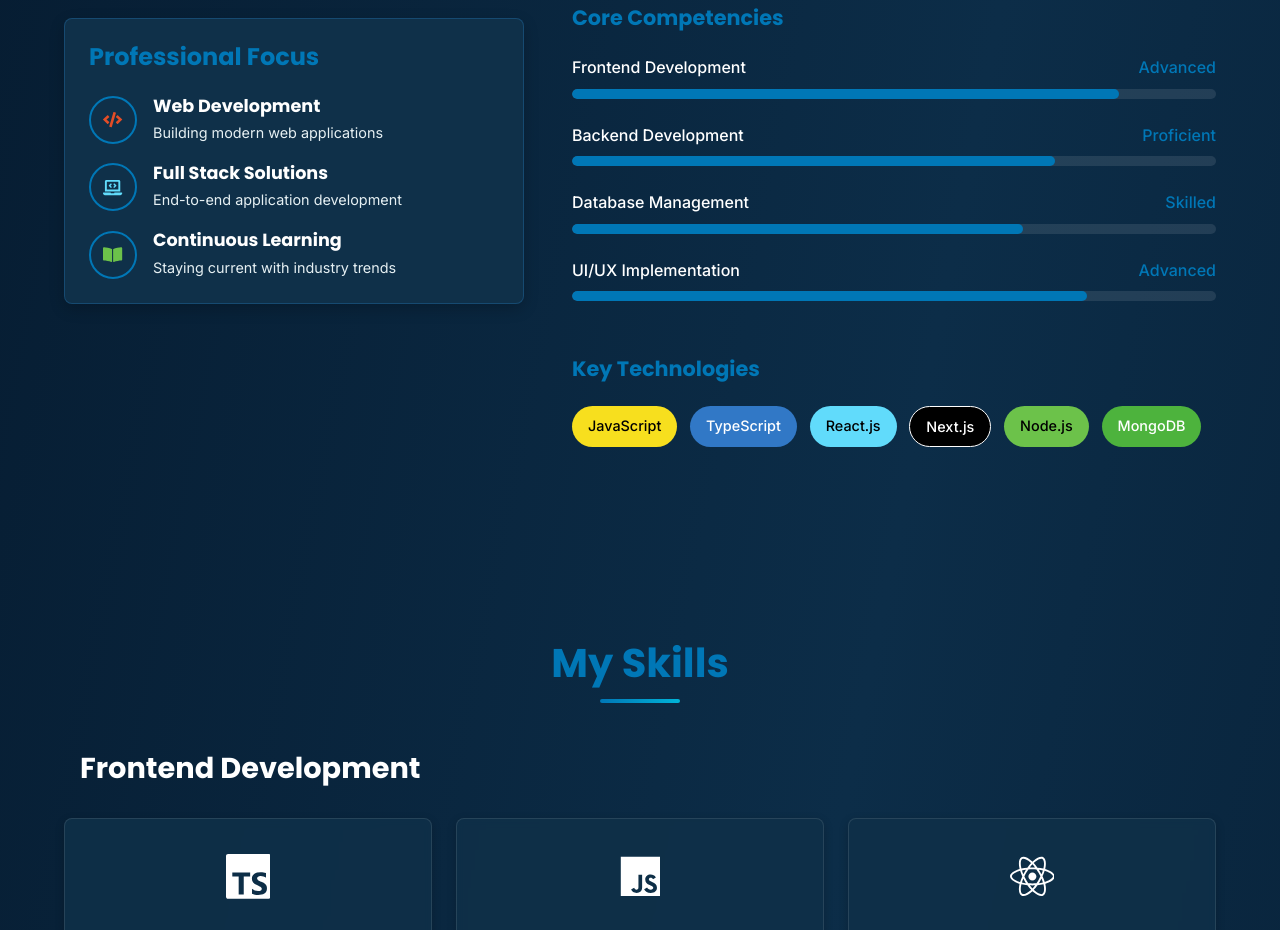
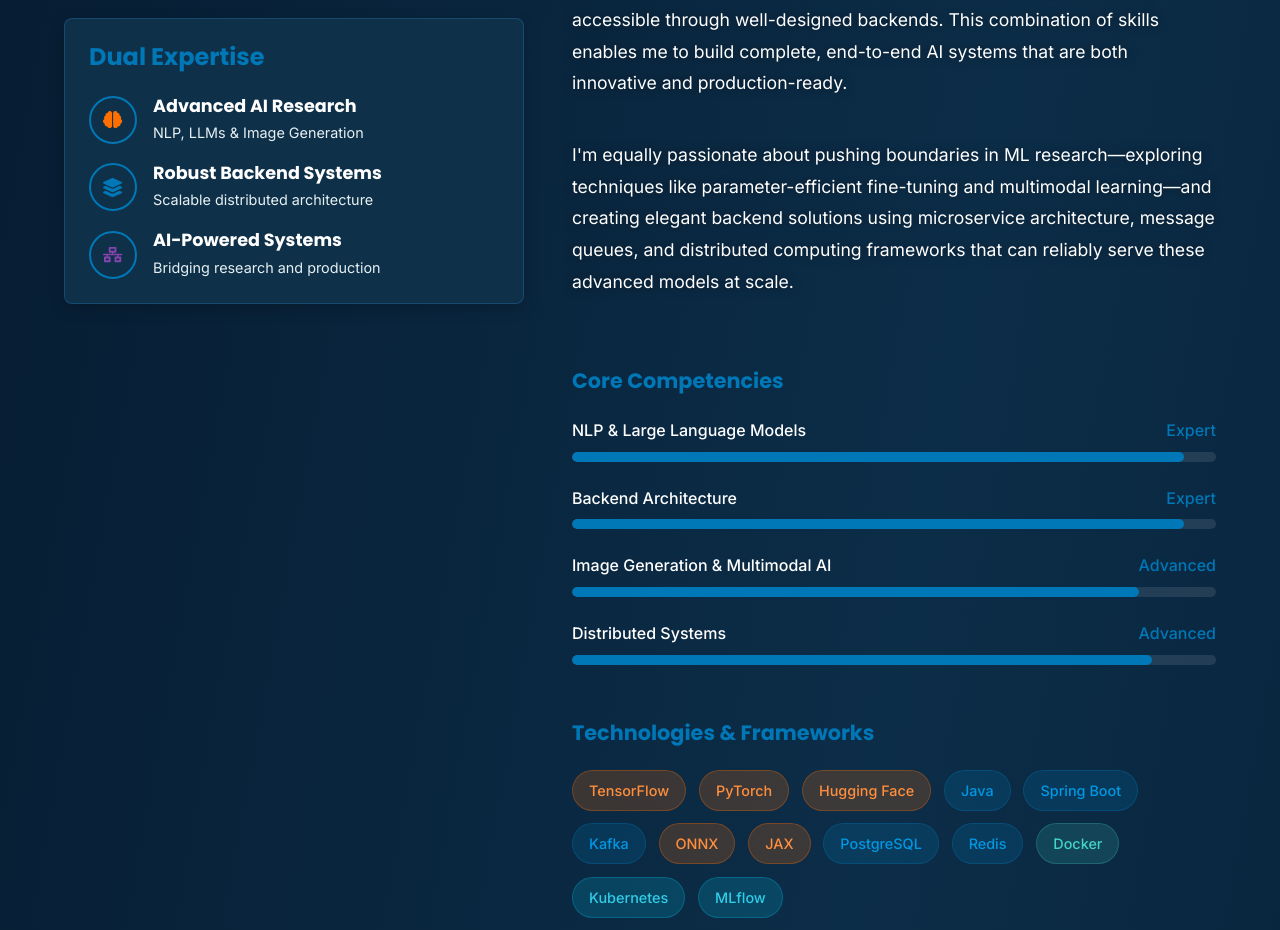
Before and after one commit to iammahbubalam/my-portfolio, a React (Vite) app: page / in a window 1280 px wide. Shown: the part 1422-2352 px from the top of the page. Built offline with nearby package versions, Linux system fonts and the light colour scheme.

Commit message:
feat: enhance About section with updated content and visuals; highlight dual expertise in ML research and backend engineering, and improve technology badges for better clarity

```diff
--- a/src/components/About.tsx
+++ b/src/components/About.tsx
@@ -1,5 +1,5 @@
 import { useEffect, useState } from "react";
-import { FaCode, FaLaptopCode, FaBookOpen } from "react-icons/fa";
+import { FaBrain, FaServer, FaDatabase, FaCode, FaLayerGroup, FaNetworkWired } from "react-icons/fa";
 
 import me from "../assets/me.jpeg";
 const About = () => {
@@ -30,137 +30,168 @@ const About = () => {
         <h2 className="section-title">About Me</h2>
 
         <div className="about-grid">
-          {/* Left side - Simple image without animations */}
+          {/* Left side - Image and highlights */}
           <div className="about-image-wrapper">
-            <img src={me} alt="Likhon Sarker" className="about-image" />
+            <img src={me} alt="Md. Mahbub Alam" className="about-image" />
 
-            {/* Professional highlights - No animations */}
+            {/* Balanced highlights box for both ML Research and Backend Engineering */}
             <div className="highlights-box">
-              <h3>Professional Focus</h3>
+              <h3>Dual Expertise</h3>
 
               <div className="highlight-items">
+                {/* ML Research Section */}
                 <div className="highlight-item">
-                  <div className="highlight-icon code-icon">
-                    <FaCode />
+                  <div className="highlight-icon ml-icon">
+                    <FaBrain />
                   </div>
                   <div>
-                    <h4>Web Development</h4>
-                    <p>Building modern web applications</p>
+                    <h4>Advanced AI Research</h4>
+                    <p>NLP, LLMs & Image Generation</p>
                   </div>
                 </div>
 
+                {/* Backend Engineering Section */}
                 <div className="highlight-item">
-                  <div className="highlight-icon laptop-icon">
-                    <FaLaptopCode />
+                  <div className="highlight-icon backend-icon">
+                    <FaLayerGroup />
                   </div>
                   <div>
-                    <h4>Full Stack Solutions</h4>
-                    <p>End-to-end application development</p>
+                    <h4>Robust Backend Systems</h4>
+                    <p>Scalable distributed architecture</p>
                   </div>
                 </div>
 
+                {/* Integration of Both */}
                 <div className="highlight-item">
-                  <div className="highlight-icon book-icon">
-                    <FaBookOpen />
+                  <div className="highlight-icon integration-icon">
+                    <FaNetworkWired />
                   </div>
                   <div>
-                    <h4>Continuous Learning</h4>
-                    <p>Staying current with industry trends</p>
+                    <h4>AI-Powered Systems</h4>
+                    <p>Bridging research and production</p>
                   </div>
                 </div>
               </div>
             </div>
           </div>
 
-          {/* Right side - About content */}
+          {/* Right side - Balanced content for ML Research & Backend */}
           <div className="about-content">
             <h3 className="about-subtitle">
-              Full Stack Developer & Problem Solver
+              Machine Learning Researcher & Backend Engineer
             </h3>
 
             <p className="about-text">
-              I'm a Full Stack Developer with expertise in modern web
-              technologies including TypeScript, React, and Next.js. I focus on
-              creating robust, scalable, and user-friendly applications that
-              address real-world business needs.
+              I work at the intersection of cutting-edge ML research and scalable backend engineering.
+              On the research side, I specialize in transformer architectures, large language models,
+              and generative AI for both text and images. As a backend engineer, I design robust
+              distributed systems, microservices, and data pipelines that can handle enterprise-scale workloads.
             </p>
 
             <p className="about-text">
-              With a solid foundation in both frontend and backend development,
-              I bring ideas to life with clean, maintainable code and intuitive
-              user interfaces. My approach combines technical excellence with a
-              keen eye for user experience.
+              My dual expertise allows me to bridge the gap between theoretical advancements and
+              production-ready implementations. I develop high-performance ML pipelines and APIs
+              that make complex AI capabilities accessible through well-designed backends.
+              This combination of skills enables me to build complete, end-to-end AI systems
+              that are both innovative and production-ready.
             </p>
 
-            {/* Skills overview - No animations */}
+            <p className="about-text">
+              I'm equally passionate about pushing boundaries in ML research—exploring techniques
+              like parameter-efficient fine-tuning and multimodal learning—and creating elegant
+              backend solutions using microservice architecture, message queues, and distributed
+              computing frameworks that can reliably serve these advanced models at scale.
+            </p>
+
+            {/* Skills overview - Balanced between ML Research and Backend */}
             <div className="skills-overview">
               <h3>Core Competencies</h3>
 
               <div className="competency-bars">
+                {/* ML Research Competencies */}
                 <div className="competency-item">
                   <div className="competency-header">
-                    <span>Frontend Development</span>
+                    <span>NLP & Large Language Models</span>
+                    <span className="competency-level">Expert</span>
+                  </div>
+                  <div className="competency-bar">
+                    <div
+                      className="competency-fill"
+                      style={{ width: "95%" }}
+                    ></div>
+                  </div>
+                </div>
+
+                {/* Backend Engineering Competencies */}
+                <div className="competency-item">
+                  <div className="competency-header">
+                    <span>Backend Architecture</span>
+                    <span className="competency-level">Expert</span>
+                  </div>
+                  <div className="competency-bar">
+                    <div
+                      className="competency-fill"
+                      style={{ width: "95%" }}
+                    ></div>
+                  </div>
+                </div>
+
+                {/* More ML Research */}
+                <div className="competency-item">
+                  <div className="competency-header">
+                    <span>Image Generation & Multimodal AI</span>
                     <span className="competency-level">Advanced</span>
                   </div>
                   <div className="competency-bar">
                     <div
                       className="competency-fill"
-                      style={{ width: "85%" }}
+                      style={{ width: "88%" }}
                     ></div>
                   </div>
                 </div>
 
+                {/* More Backend */}
                 <div className="competency-item">
                   <div className="competency-header">
-                    <span>Backend Development</span>
-                    <span className="competency-level">Proficient</span>
-                  </div>
-                  <div className="competency-bar">
-                    <div
-                      className="competency-fill"
-                      style={{ width: "75%" }}
-                    ></div>
-                  </div>
-                </div>
-
-                <div className="competency-item">
-                  <div className="competency-header">
-                    <span>Database Management</span>
-                    <span className="competency-level">Skilled</span>
-                  </div>
-                  <div className="competency-bar">
-                    <div
-                      className="competency-fill"
-                      style={{ width: "70%" }}
-                    ></div>
-                  </div>
-                </div>
-
-                <div className="competency-item">
-                  <div className="competency-header">
-                    <span>UI/UX Implementation</span>
+                    <span>Distributed Systems</span>
                     <span className="competency-level">Advanced</span>
                   </div>
                   <div className="competency-bar">
                     <div
                       className="competency-fill"
-                      style={{ width: "80%" }}
+                      style={{ width: "90%" }}
                     ></div>
                   </div>
                 </div>
               </div>
             </div>
 
-            {/* Key Technologies - Simple non-animated badges */}
+            {/* Technologies - Balanced between ML Research and Backend */}
             <div className="key-technologies">
-              <h3>Key Technologies</h3>
+              <h3>Technologies & Frameworks</h3>
               <div className="tech-badges">
-                <span className="tech-badge js-badge">JavaScript</span>
-                <span className="tech-badge ts-badge">TypeScript</span>
-                <span className="tech-badge react-badge">React.js</span>
-                <span className="tech-badge next-badge">Next.js</span>
-                <span className="tech-badge node-badge">Node.js</span>
-                <span className="tech-badge mongo-badge">MongoDB</span>
+                {/* ML Research Technologies */}
+                <span className="tech-badge ml-tech">TensorFlow</span>
+                <span className="tech-badge ml-tech">PyTorch</span>
+                <span className="tech-badge ml-tech">Hugging Face</span>
+
+                {/* Backend Technologies */}
+                <span className="tech-badge backend-tech">Java</span>
+                <span className="tech-badge backend-tech">Spring Boot</span>
+                <span className="tech-badge backend-tech">Kafka</span>
+
+                {/* ML Research Technologies */}
+                <span className="tech-badge ml-tech">ONNX</span>
+                <span className="tech-badge ml-tech">JAX</span>
+
+                {/* Backend Technologies */}
+                <span className="tech-badge backend-tech">PostgreSQL</span>
+                <span className="tech-badge backend-tech">Redis</span>
+
+                {/* Shared/Integration Technologies */}
+                <span className="tech-badge data-tech">Docker</span>
+                <span className="tech-badge cloud-tech">Kubernetes</span>
+                <span className="tech-badge cloud-tech">MLflow</span>
               </div>
             </div>
           </div>
--- a/src/components/Hero.tsx
+++ b/src/components/Hero.tsx
@@ -17,7 +17,7 @@ import {
   SiKubernetes,
   SiOpencv,
   SiGraphql,
-  SiNeo4J // Using Neo4j as an alternative vector/graph database
+  SiNeo4J
 } from "react-icons/si";
 import { TbBrandMeta } from "react-icons/tb";
 import "../styles/floating-icons.css";
@@ -47,7 +47,7 @@ const Hero = () => {
 
   return (
     <section className="hero" id="home">
-      {/* Floating Tech Icons - updated with requested technologies */}
+      {/* Floating Tech Icons */}
       <div className="floating-icons">
         <div className="floating-icon icon1"><FaJava /></div>
         <div className="floating-icon icon2"><SiSpringboot /></div>
--- a/src/index.css
+++ b/src/index.css
@@ -405,6 +405,18 @@ p {
 
 .ml-icon {
   color: #FF6F00; /* TensorFlow orange */
+}
+
+.backend-icon {
+  color: #0077B6; /* Deep blue */
+}
+
+.data-icon {
+  color: #38b2ac; /* Teal green */
+}
+
+.integration-icon {
+  color: #8344AD; /* Purple - representing the integration of ML and Backend */
 }
 
 /* Main title styling */
@@ -2047,3 +2059,49 @@ button,
     font-size: 0.75rem;
   }
 }
+
+/* Enhanced About Section */
+.ml-tech {
+  background-color: rgba(255, 111, 0, 0.2);
+  color: #FF8F3D;
+  border: 1px solid rgba(255, 111, 0, 0.3);
+}
+
+.backend-tech {
+  background-color: rgba(0, 119, 182, 0.2);
+  color: #0098E3;
+  border: 1px solid rgba(0, 119, 182, 0.3);
+}
+
+.data-tech {
+  background-color: rgba(56, 178, 172, 0.2);
+  color: #42d3cb;
+  border: 1px solid rgba(56, 178, 172, 0.3);
+}
+
+.cloud-tech {
+  background-color: rgba(0, 180, 216, 0.2);
+  color: #30CDE9;
+  border: 1px solid rgba(0, 180, 216, 0.3);
+}
+
+/* Update the badge layout in about section */
+.tech-badges {
+  display: flex;
+  flex-wrap: wrap;
+  gap: 0.8rem;
+  margin-top: 0.5rem;
+}
+
+.tech-badge {
+  padding: 0.5rem 1rem;
+  border-radius: 30px;
+  font-size: 0.9rem;
+  font-weight: 500;
+  transition: all 0.3s ease;
+}
+
+.tech-badge:hover {
+  transform: translateY(-3px);
+  box-shadow: 0 5px 15px rgba(0, 0, 0, 0.1);
+}
```
